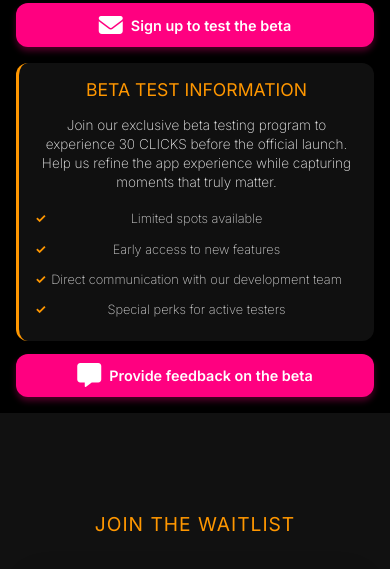
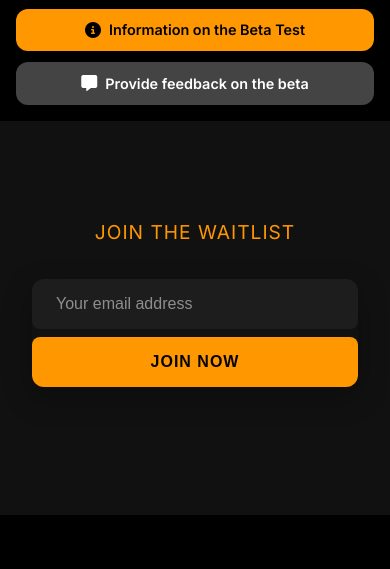
Before and after one commit to ChangezAhm/30clickssite, a plain HTML site: page index.html in a window 390 px wide. Shown: the part 762-1331 px from the top of the page. Drawn offline with Linux system fonts and the light colour scheme.

Commit message:
Replace TestFlight button with three action buttons
- Remove beta info box from the hero section
- Replace 'Download the Beta on TestFlight' with 'Sign up to test the beta'
- Add 'Information on the Beta Test' button
- Add 'Provide feedback on the beta' button
- Format all three buttons to be of similar size and style
- Update mobile styles for the new button layout

```diff
--- a/css/style.css
+++ b/css/style.css
@@ -381,72 +381,68 @@ p {
 }
 
 /* App Store Button */
-.app-store {
-    margin-top: 1.5rem;
-    display: flex;
-    align-items: center;
+.beta-buttons-container {
+    margin-top: 2rem;
+    display: flex;
+    flex-direction: column;
     gap: 1rem;
-}
-
-.sign-up-beta {
-    margin-top: 1rem;
-}
-
-.beta-info-box {
-    margin-top: 1.5rem;
-    background-color: rgba(20, 20, 20, 0.8);
+    width: 100%;
+}
+
+.beta-button-wrapper {
+    flex: 1;
+    width: 100%;
+}
+
+.beta-action-button {
+    display: flex;
+    align-items: center;
+    justify-content: center;
+    width: 100%;
+    padding: 0.75rem 1rem;
     border-radius: 12px;
-    padding: 1.5rem;
-    border-left: 3px solid var(--accent);
-    box-shadow: 0 8px 20px rgba(0, 0, 0, 0.3);
-}
-
-.beta-info-box h3 {
-    color: var(--accent);
+    font-weight: 600;
+    font-size: 1.1rem;
+    text-decoration: none;
+    transition: all 0.3s ease;
+    box-shadow: 0 4px 6px rgba(0, 0, 0, 0.3);
+}
+
+.beta-action-button i {
+    margin-right: 0.5rem;
     font-size: 1.2rem;
-    margin-bottom: 1rem;
-    font-weight: 400;
-}
-
-.beta-info-box p {
-    font-size: 0.95rem;
-    line-height: 1.4;
-    margin-bottom: 1rem;
-    color: var(--text-light);
-}
-
-.beta-info-box ul {
-    list-style-type: none;
-    padding-left: 0;
-}
-
-.beta-info-box ul li {
-    padding: 0.4rem 0;
-    font-size: 0.9rem;
-    color: rgba(255, 255, 255, 0.8);
-    position: relative;
-    padding-left: 1.5rem;
-}
-
-.beta-info-box ul li:before {
-    content: '✓';
-    color: var(--accent);
-    position: absolute;
-    left: 0;
-    font-weight: bold;
-}
-
-.feedback-beta {
-    margin-top: 1.5rem;
+}
+
+.signup-button {
+    background-color: var(--primary);
+    color: white;
+}
+
+.signup-button:hover {
+    background-color: #ff1a95;
+    transform: translateY(-2px);
+    box-shadow: 0 8px 15px rgba(255, 0, 128, 0.4);
+}
+
+.info-button {
+    background-color: var(--accent);
+    color: var(--black);
+}
+
+.info-button:hover {
+    background-color: #ffb240;
+    transform: translateY(-2px);
+    box-shadow: 0 8px 15px rgba(255, 151, 0, 0.4);
 }
 
 .feedback-button {
     background-color: #444;
-    box-shadow: 0 4px 6px rgba(0, 0, 0, 0.3);
+    color: white;
 }
 
 .feedback-button:hover {
     background-color: #555;
+    transform: translateY(-2px);
     box-shadow: 0 8px 15px rgba(0, 0, 0, 0.4);
 }
 
@@ -1555,40 +1551,18 @@ footer {
         padding: 0.4rem 0.8rem;
     }
 
-    .app-store {
-        flex-direction: column;
-        gap: 0.5rem;
-        margin-top: 1rem;
-    }
-
-    .sign-up-beta, .feedback-beta {
-        margin-top: 0.8rem;
-    }
-
-    .app-store-button {
-        width: 100%;
-        justify-content: center;
+    .beta-buttons-container {
+        margin-top: 1.5rem;
+        gap: 0.7rem;
+    }
+
+    .beta-action-button {
         font-size: 0.9rem;
-        padding: 0.6rem 1rem;
-    }
-
-    .beta-info-box {
-        padding: 1rem;
-        margin-top: 1rem;
-    }
-
-    .beta-info-box h3 {
-        font-size: 1.1rem;
-    }
-
-    .beta-info-box p {
-        font-size: 0.85rem;
-        margin-bottom: 0.8rem;
-    }
-
-    .beta-info-box ul li {
-        font-size: 0.8rem;
-        padding: 0.3rem 0;
+        padding: 0.6rem 0.8rem;
+    }
+
+    .beta-action-button i {
+        font-size: 1rem;
     }
 
     #signup-form {
--- a/index.html
+++ b/index.html
@@ -95,33 +95,24 @@
 
                     <p class="ios-exclusive">iOS Exclusive</p>
 
-                    <div class="app-store">
-                        <a href="#" class="app-store-button">
-                            <i class="fab fa-apple"></i> Download the Beta on TestFlight
-                        </a>
-                    </div>
-
-                    <div class="app-store sign-up-beta">
-                        <a href="#" class="app-store-button">
+                    <div class="beta-buttons-container">
+                        <div class="beta-button-wrapper">
+                            <a href="#" class="beta-action-button signup-button">
                                 <i class="fas fa-envelope"></i> Sign up to test the beta
                             </a>
                         </div>
 
-                    <div class="beta-info-box">
-                        <h3>Beta Test Information</h3>
-                        <p>Join our exclusive beta testing program to experience 30 CLICKS before the official launch. Help us refine the app experience while capturing moments that truly matter.</p>
-                        <ul>
-                            <li>Limited spots available</li>
-                            <li>Early access to new features</li>
-                            <li>Direct communication with our development team</li>
-                            <li>Special perks for active testers</li>
-                        </ul>
+                        <div class="beta-button-wrapper">
+                            <a href="#" class="beta-action-button info-button">
+                                <i class="fas fa-info-circle"></i> Information on the Beta Test
+                            </a>
                         </div>
 
-                    <div class="app-store feedback-beta">
-                        <a href="#" class="app-store-button feedback-button">
+                        <div class="beta-button-wrapper">
+                            <a href="#" class="beta-action-button feedback-button">
                                 <i class="fas fa-comment-alt"></i> Provide feedback on the beta
                             </a>
+                        </div>
                     </div>
                 </div>
             </div>
```
Lines whose indentation alone changed are shown as unchanged.
